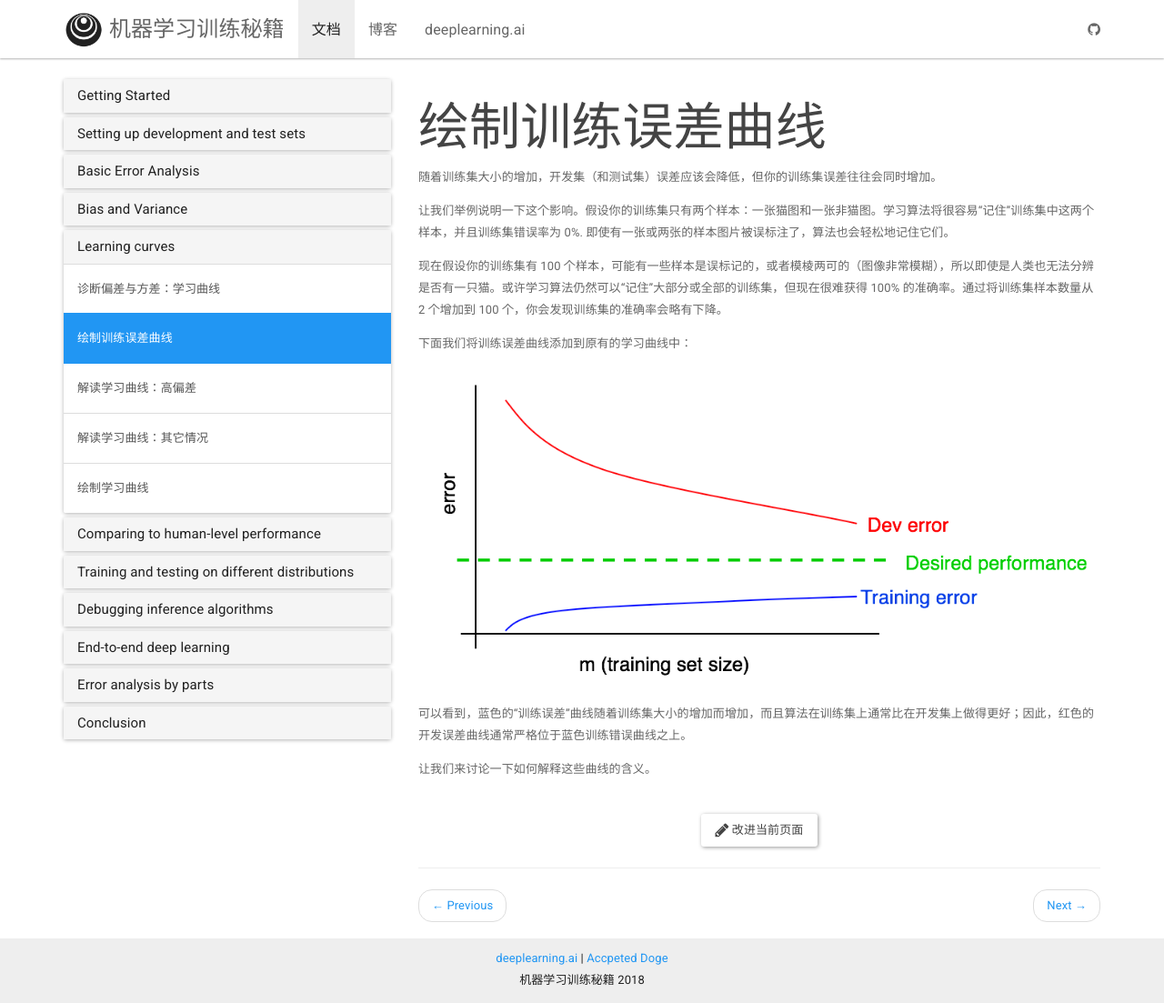
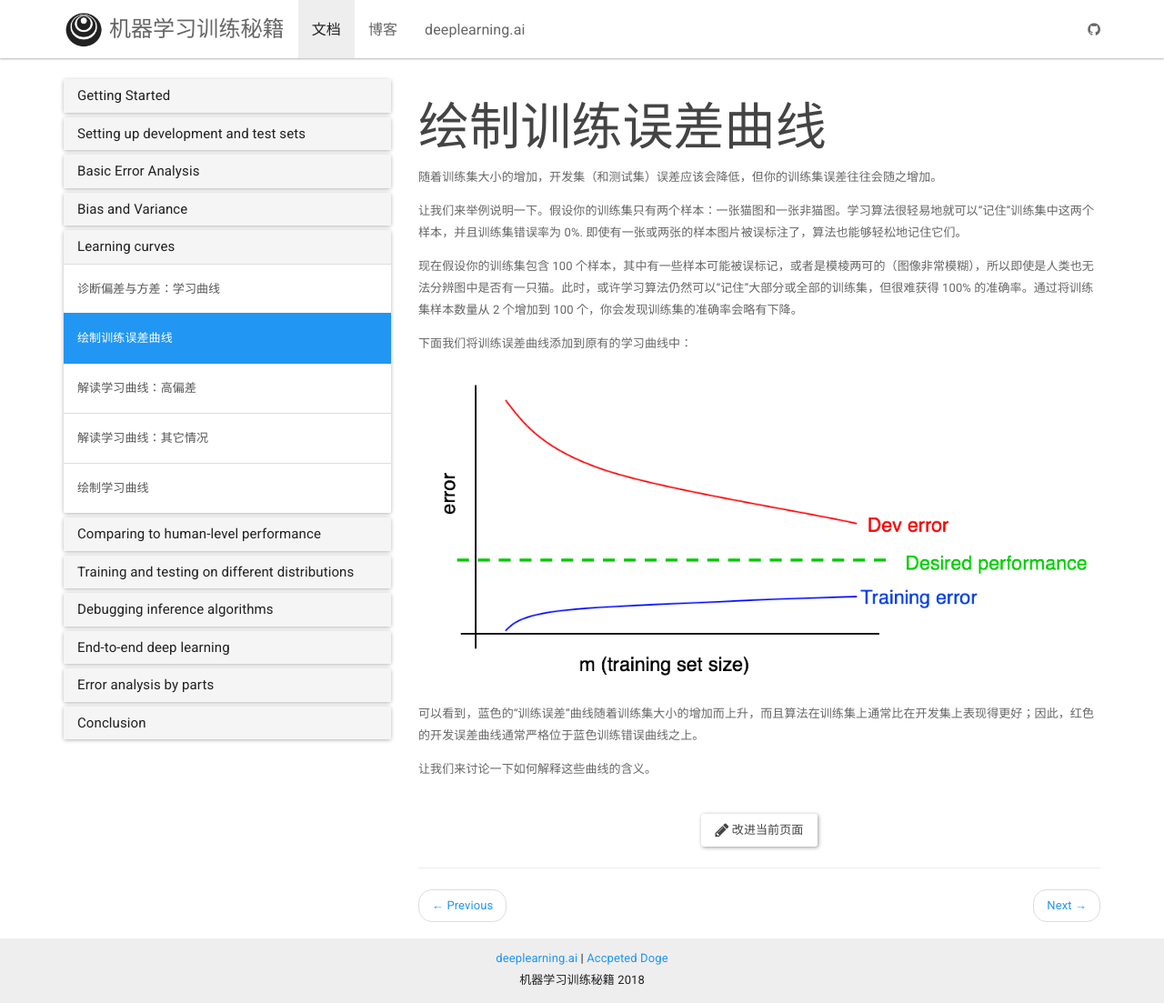
Before and after one commit to deeplearning-ai/machine-learning-yearning-cn, a Jekyll site: the page built from _docs/Learning curves/ch29.md, in a window 1280 px wide and 1103 px high. Shown: the whole window at 91% size. Built offline with Jekyll 4.4.1, drawn with Linux system fonts in a browser that asks for light colours; nearby versions of some CDN libraries.

Commit message:
Update ch29.md (#46)

```diff
--- a/_docs/Learning curves/ch29.md
+++ b/_docs/Learning curves/ch29.md
@@ -3,16 +3,16 @@ title: 绘制训练误差曲线
 permalink: /docs/ch29/
 ---
 
-随着训练集大小的增加，开发集（和测试集）误差应该会降低，但你的训练集误差往往会同时增加。
+随着训练集大小的增加，开发集（和测试集）误差应该会降低，但你的训练集误差往往会随之增加。
 
-让我们举例说明一下这个影响。假设你的训练集只有两个样本：一张猫图和一张非猫图。学习算法将很容易“记住”训练集中这两个样本，并且训练集错误率为 0%. 即使有一张或两张的样本图片被误标注了，算法也会轻松地记住它们。
+让我们来举例说明一下。假设你的训练集只有两个样本：一张猫图和一张非猫图。学习算法很轻易地就可以“记住”训练集中这两个样本，并且训练集错误率为 0%. 即使有一张或两张的样本图片被误标注了，算法也能够轻松地记住它们。
 
-现在假设你的训练集有 100 个样本，可能有一些样本是误标记的，或者模棱两可的（图像非常模糊），所以即使是人类也无法分辨是否有一只猫。或许学习算法仍然可以“记住”大部分或全部的训练集，但现在很难获得 100% 的准确率。通过将训练集样本数量从 2 个增加到 100 个，你会发现训练集的准确率会略有下降。
+现在假设你的训练集包含 100 个样本，其中有一些样本可能被误标记，或者是模棱两可的（图像非常模糊），所以即使是人类也无法分辨图中是否有一只猫。此时，或许学习算法仍然可以“记住”大部分或全部的训练集，但很难获得 100% 的准确率。通过将训练集样本数量从 2 个增加到 100 个，你会发现训练集的准确率会略有下降。
 
 下面我们将训练误差曲线添加到原有的学习曲线中：
 
 <img src="{{"ch29_01.jpg " | prepend: site.imgurl }}">
 
-可以看到，蓝色的“训练误差”曲线随着训练集大小的增加而增加，而且算法在训练集上通常比在开发集上做得更好；因此，红色的开发误差曲线通常严格位于蓝色训练错误曲线之上。
+可以看到，蓝色的“训练误差”曲线随着训练集大小的增加而上升，而且算法在训练集上通常比在开发集上表现得更好；因此，红色的开发误差曲线通常严格位于蓝色训练错误曲线之上。
 
 让我们来讨论一下如何解释这些曲线的含义。
```
